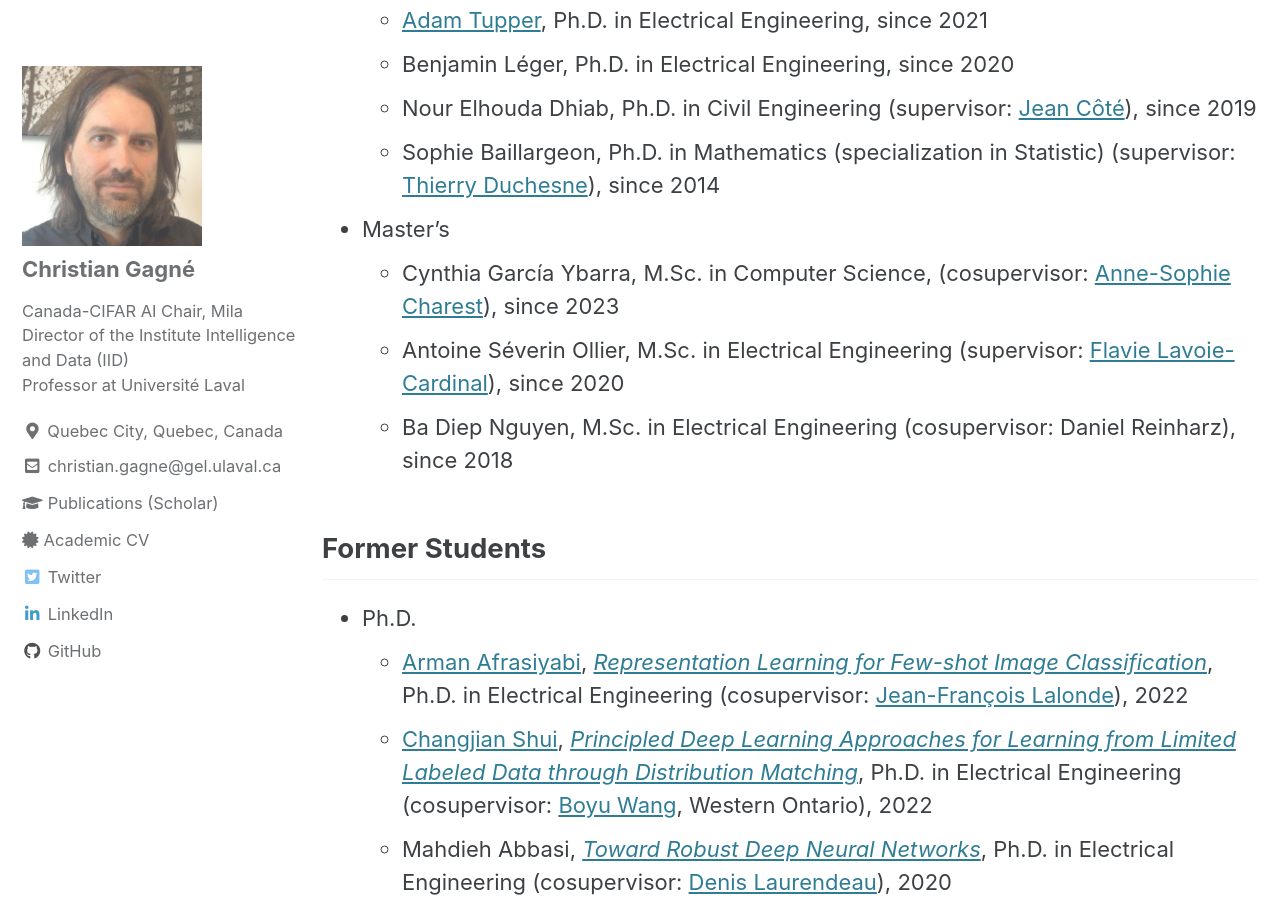
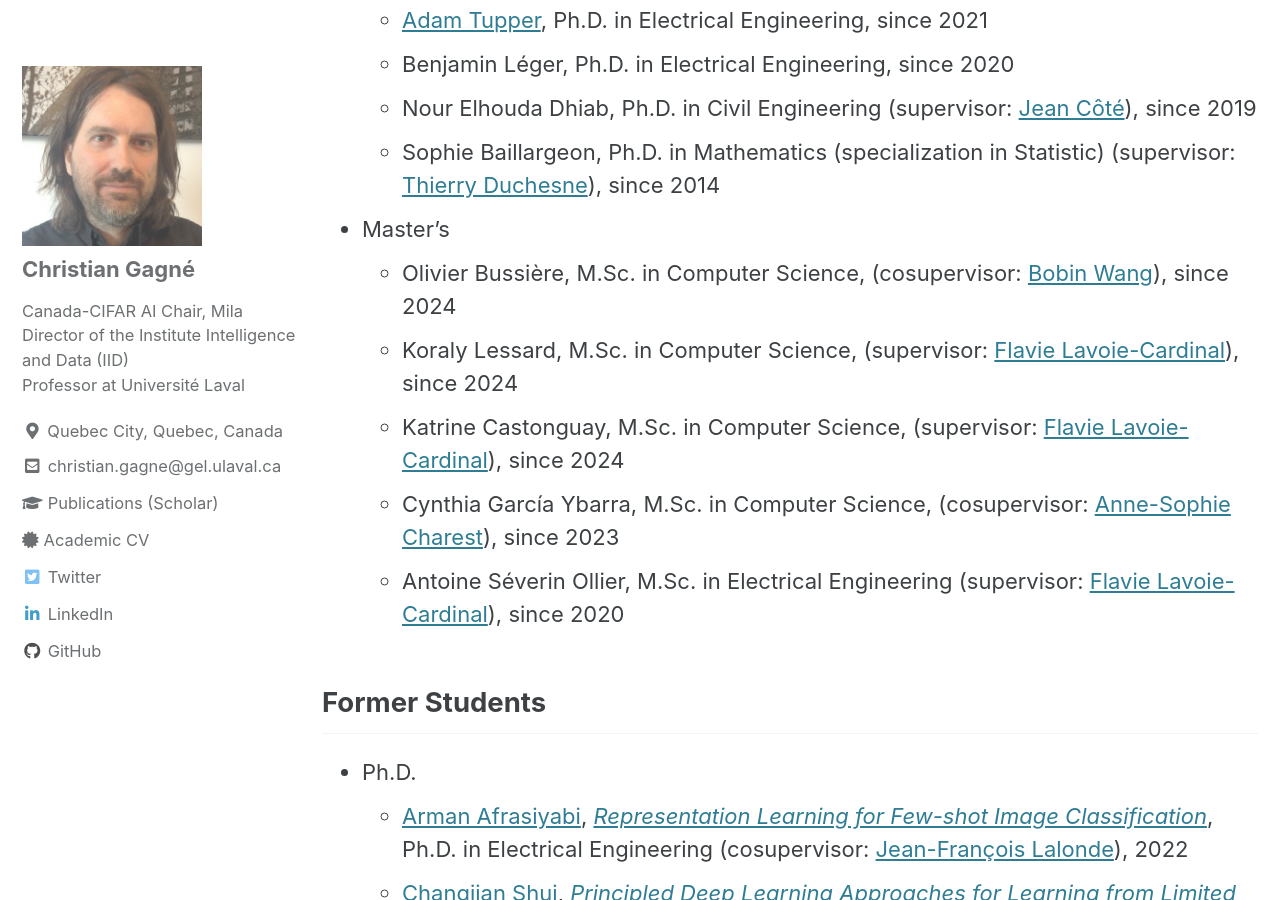
Before and after one commit to chgagne/english, a Jekyll site: the page built from _pages/students.md, in a window 1280 px wide and 900 px high, scrolled down 756 px. Built offline with Jekyll 4.4.1, drawn with Linux system fonts in a browser that asks for light colours; cached includes are drawn as plain includes.

Commit message:
Mise à jour 15 mai 2024.

```diff
--- a/_pages/students.md
+++ b/_pages/students.md
@@ -17,9 +17,11 @@ title: "Students"
     - Nour Elhouda Dhiab, Ph.D. in Civil Engineering (supervisor: [Jean Côté](https://www.gci.ulaval.ca/departement-et-professeurs/professeurs-et-personnel/professeurs/fiche/show/cote-jean/)), since 2019
     - Sophie Baillargeon, Ph.D. in Mathematics (specialization in Statistic) (supervisor: [Thierry Duchesne](https://www.mat.ulaval.ca/departement-et-professeurs/direction-personnel-et-etudiants/professeurs/fiche-de-professeur/show/duchesne-thierry/)), since 2014
 - Master's
+    - Olivier Bussière, M.Sc. in Computer Science, (cosupervisor: [Bobin Wang](https://www.fsg.ulaval.ca/departements/professeurs/bobin-wang-1008)), since 2024
+    - Koraly Lessard, M.Sc. in Computer Science, (supervisor: [Flavie Lavoie-Cardinal](https://cervo.ulaval.ca/fr/flavie-lavoie-cardinal)), since 2024
+    - Katrine Castonguay, M.Sc. in Computer Science, (supervisor: [Flavie Lavoie-Cardinal](https://cervo.ulaval.ca/fr/flavie-lavoie-cardinal)), since 2024
     - Cynthia García Ybarra, M.Sc. in Computer Science, (cosupervisor: [Anne-Sophie Charest](https://www.mat.ulaval.ca/departement-et-professeurs/direction-personnel-et-etudiants/professeurs/fiche-de-professeur/anne-sophie-charest-84)), since 2023
     - Antoine Séverin Ollier, M.Sc. in Electrical Engineering (supervisor: [Flavie Lavoie-Cardinal](https://cervo.ulaval.ca/fr/flavie-lavoie-cardinal)), since 2020
-    - Ba Diep Nguyen, M.Sc. in Electrical Engineering (cosupervisor: Daniel Reinharz), since 2018
 
 ## Former Students
 
@@ -38,7 +40,7 @@ title: "Students"
     - [Meysam Argany](https://profile.ut.ac.ir/en/~argany), [*Development of a GIS-based method for sensor network deployment and coverage optimization*](http://hdl.handle.net/20.500.11794/25829), Ph.D. in Geomatic Sciences (supervisor: [Mir Abolfazl Mostafavi](https://www.scg.ulaval.ca/mir-abolfazl-mostafavi)), 2015
     - Darwin Brochero, [*Hydroinformatics and diversity in hydrological ensemble prediction systems*](http://hdl.handle.net/20.500.11794/24547), Ph.D. in Water Engineering (supervisor: [François Anctil](https://www.gci.ulaval.ca/departement-et-professeurs/professeurs-et-personnel/professeurs/fiche/show/anctil-francois/)), 2013
 - Master's
-    - Thomas Philippon, *Robustesse des mécanismes de défense adverse basés sur les ensembles de réseaux de neurones*, M.Sc. in Electrical Engineering, 2023
+    - Thomas Philippon, [*Robustesse des mécanismes de défense adverse basés sur les ensembles de réseaux de neurones*](http://hdl.handle.net/20.500.11794/117064), M.Sc. in Electrical Engineering, 2023
     - Cyril Blanc, [*Caractérisation automatique d'immeuble depuis une image de façade*](http://hdl.handle.net/20.500.11794/73352), M.Sc. in Electrical Engineering (supervisor: [Jean-François Lalonde](http://vision.gel.ulaval.ca/~jflalonde/)), 2022
     - Mohamed Abderrahmen Abid, [*Diverse Image Generation with Very Low Resolution Conditioning*](http://hdl.handle.net/20.500.11794/70396), M.Sc. in Electrical Engineering, 2021
     - Gabriel Leclerc, [*Apprendre de données positives et non étiquetées: application à la segmentation et la détection d’événements calciques*](http://hdl.handle.net/20.500.11794/69813), M.Sc. in Electrical Engineering (cosupervisor: [Flavie Lavoie-Cardinal](https://cervo.ulaval.ca/fr/flavie-lavoie-cardinal)), 2021
```
Also changed, not shown: _pages/index.md (+4 -5 lines), 1 other file.
